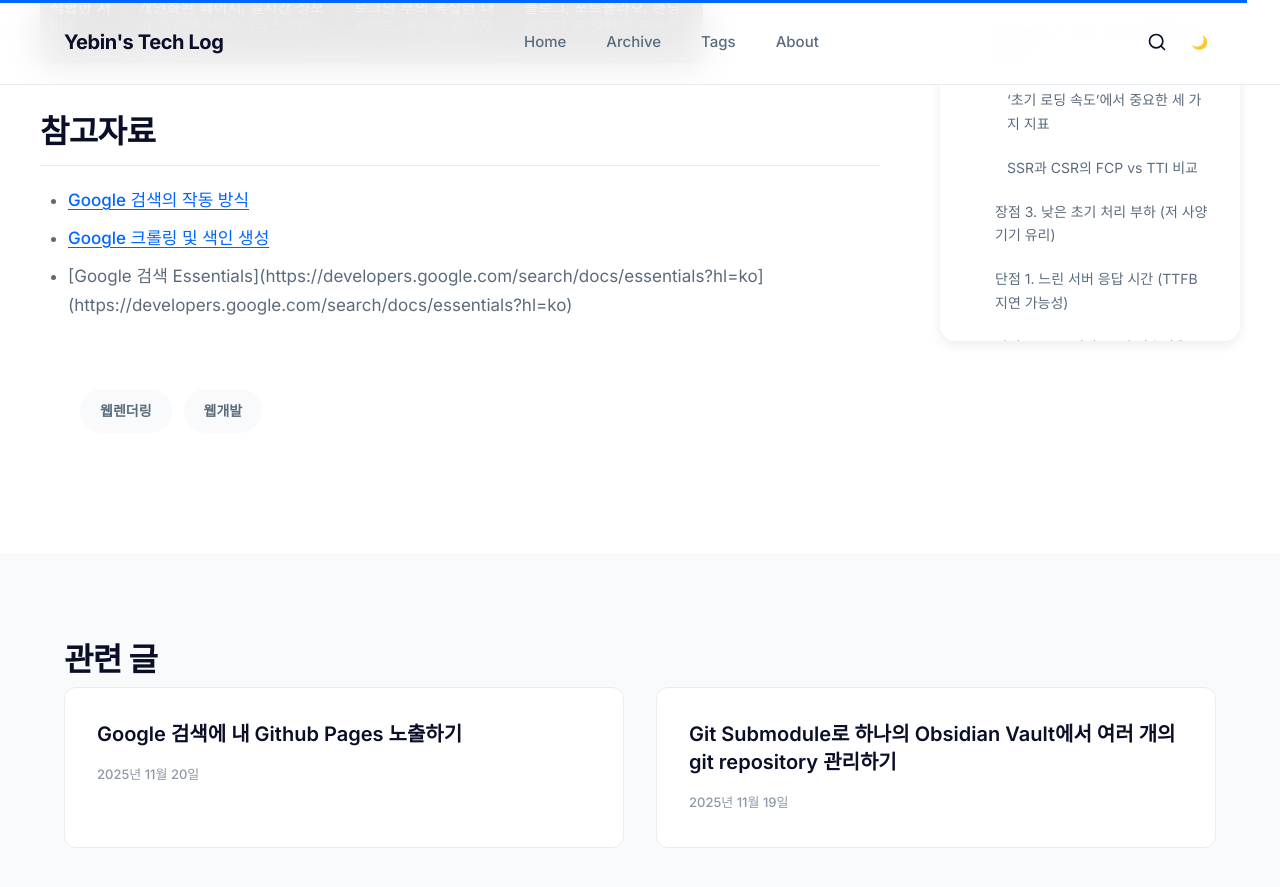
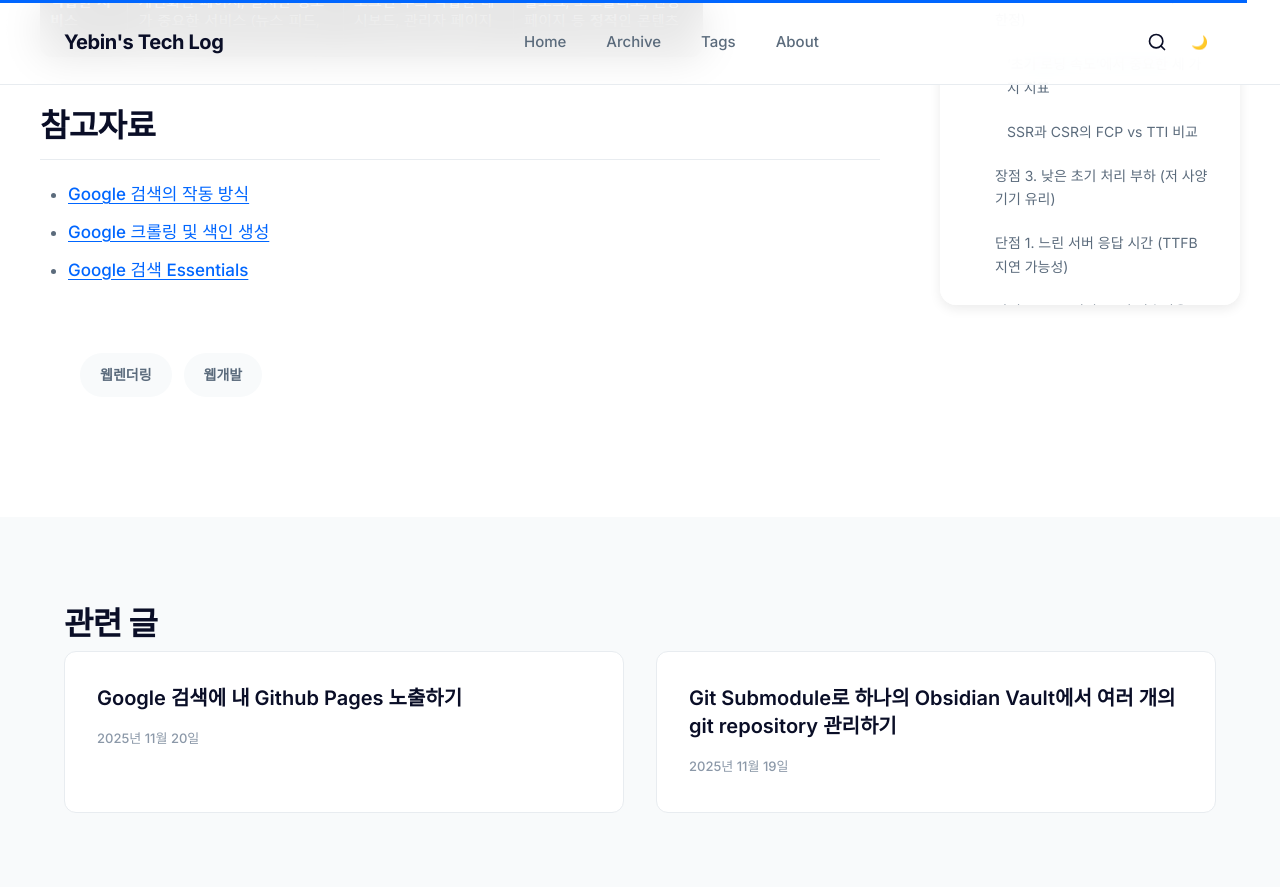
Before and after one commit to yebinable/yebinable.github.io, a Jekyll site: the page built from _posts/2025-11-21-SSR-CSR-SSG-방식별-차이.md, in a window 1280 px wide and 900 px high, scrolled down 12938 px. Shown: the top 887 px of the window. Built offline with Jekyll 4.4.1, drawn with Linux system fonts in a browser that asks for light colours; some of the changed lines change nothing that is shown.

Commit message:
vault backup: 2025-11-24 13:04:20

```diff
--- a/_posts/2025-11-21-SSR-CSR-SSG-방식별-차이.md
+++ b/_posts/2025-11-21-SSR-CSR-SSG-방식별-차이.md
@@ -214,6 +214,7 @@ my-react-app/
 - 뉴스 사이트처럼 실시간으로 데이터가 바뀌어야 하는 곳에는 부적합하다.
 
 - SSG는 데이터 업데이트 시 재빌드가 필요하지만, 최근에는 **ISR**과 같은 기술을 통해 **일정 주기를 설정하여 부분적으로만 재빌드**하여 실시간성 문제를 완화하고 있다고 한다.
+
 ### **단점 2. 개인화 어려움**
 
 페이지가 미리 만들어져 있기 때문에, 로그인한 사용자별로 내용이 달라지는 **개인화된 페이지(Personalized Content)**를 만드는데 제약이 따른다. (이 경우 SSR이나 CSR 혼합 방식이 필요함)
@@ -231,4 +232,4 @@ my-react-app/
 
 - [Google 검색의 작동 방식](https://www.google.com/intl/ko_ALL/search/howsearchworks/how-search-works/organizing-information/)
 - [Google 크롤링 및 색인 생성](https://developers.google.com/search/docs/crawling-indexing?hl=ko)
-- [Google 검색 Essentials](https://developers.google.com/search/docs/essentials?hl=ko](https://developers.google.com/search/docs/essentials?hl=ko)
+- [Google 검색 Essentials](https://developers.google.com/search/docs/essentials?hl=ko)
```
